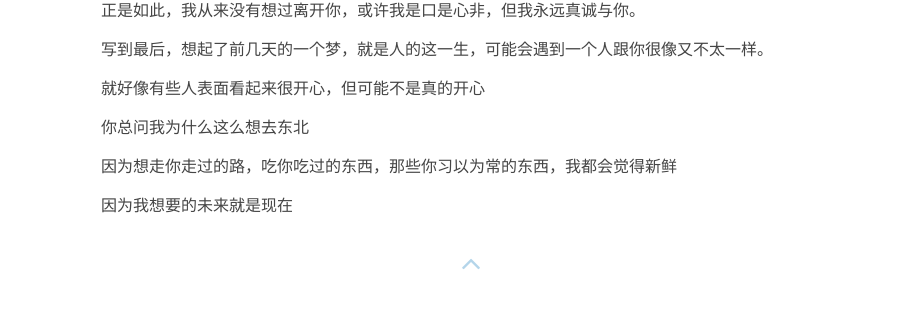
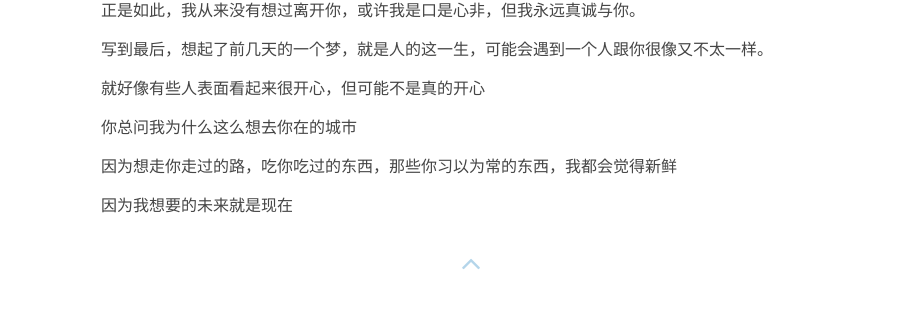
Before and after one commit to Rickylamn/Rickylamn.github.io, a Jekyll site: the page built from _posts/2023-12-13-我是个幼稚鬼.md, in a window 1280 px wide. Shown: the part 649-958 px from the top of the page, without its empty margins (169-1091 px from the left). Built offline with Jekyll 4.4.1, drawn with Linux system fonts in a browser that asks for light colours; nearby versions of some CDN libraries; our own code applies the rules of GitHub Pages for plain Markdown files; comment, search, counter and statistics services are not loaded; grey boxes are pictures that could not be loaded.

Commit message:
Update 2023-12-13-我是个幼稚鬼.md

```diff
--- a/_posts/2023-12-13-我是个幼稚鬼.md
+++ b/_posts/2023-12-13-我是个幼稚鬼.md
@@ -22,7 +22,7 @@
 
 就好像有些人表面看起来很开心，但可能不是真的开心
 
-你总问我为什么这么想去东北
+你总问我为什么这么想去你在的城市
 
 因为想走你走过的路，吃你吃过的东西，那些你习以为常的东西，我都会觉得新鲜
 
```
